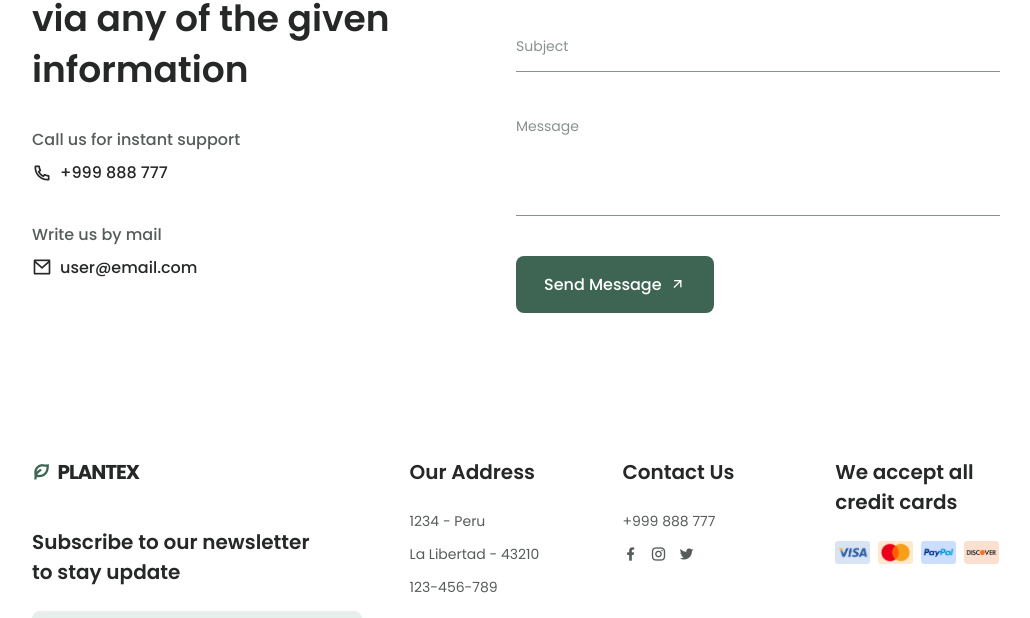
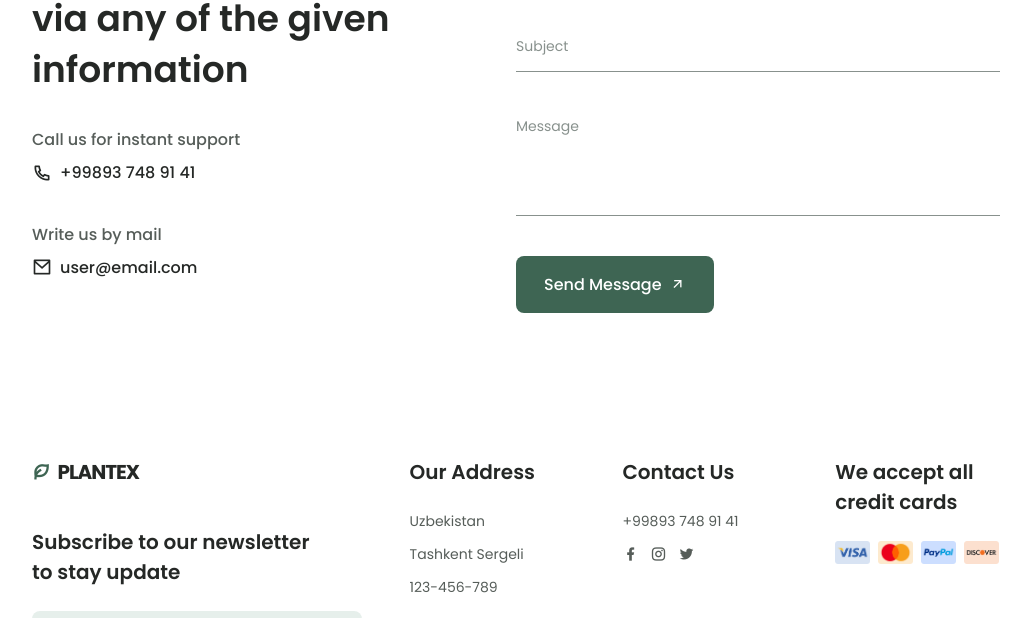
Before and after one commit to Mirjalol49/plants, a plain HTML site: page index.html in a window 1280 px wide. Shown: the part 3717-4335 px from the top of the page, without its empty margins (124-1154 px from the left). Drawn offline with nearby package versions, Linux system fonts and the light colour scheme.

Commit message:
number added

```diff
--- a/index.html
+++ b/index.html
@@ -374,7 +374,7 @@
                             <h3 class="contact__subtitle">Call us for instant support</h3>
                             <span class="contact__description">
                                     <i class="ri-phone-line contact__icon"></i>
-                                    +999 888 777
+                                    +99893 748 91 41
                                 </span>
                         </div>
 
@@ -441,8 +441,8 @@
                 <h3 class="footer__title">Our Address</h3>
 
                 <ul class="footer__data">
-                    <li class="footer__information">1234 - Peru</li>
-                    <li class="footer__information">La Libertad - 43210</li>
+                    <li class="footer__information">Uzbekistan</li>
+                    <li class="footer__information">Tashkent Sergeli</li>
                     <li class="footer__information">123-456-789</li>
                 </ul>
             </div>
@@ -451,7 +451,7 @@
                 <h3 class="footer__title">Contact Us</h3>
 
                 <ul class="footer__data">
-                    <li class="footer__information">+999 888 777</li>
+                    <li class="footer__information">+99893 748 91 41</li>
 
                     <div class="footer__social">
                         <a href="https://www.facebook.com/" class="footer__social-link">
```
